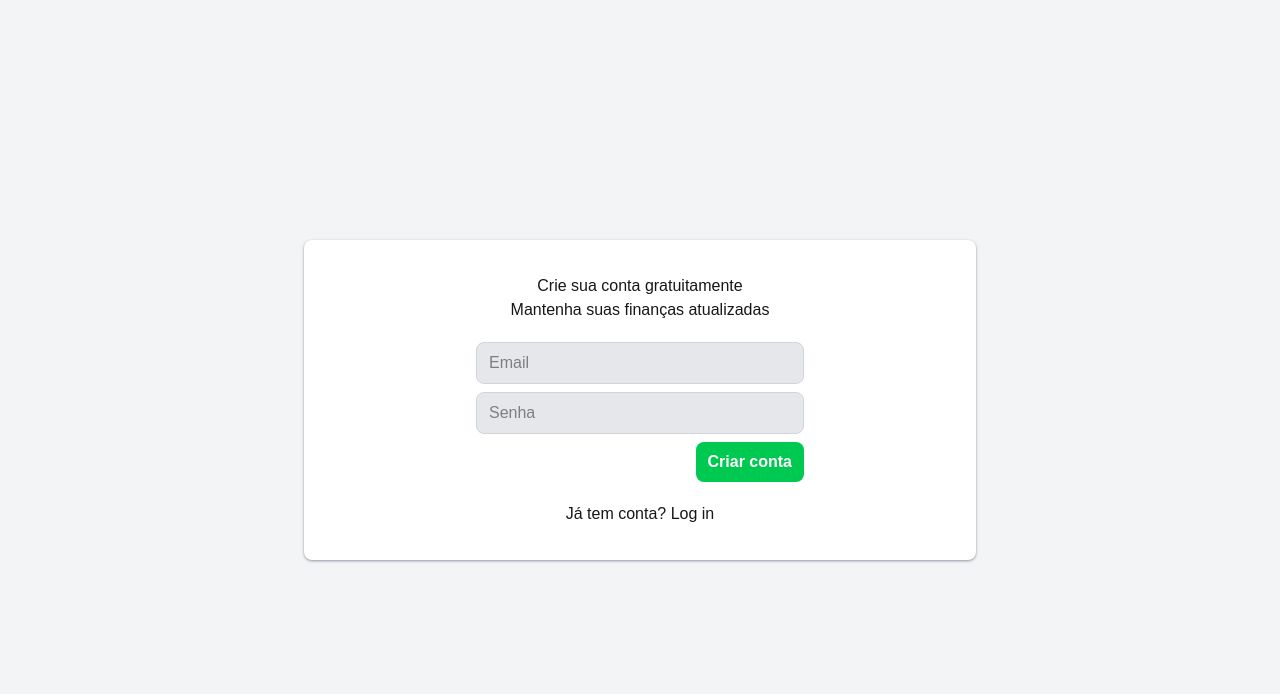
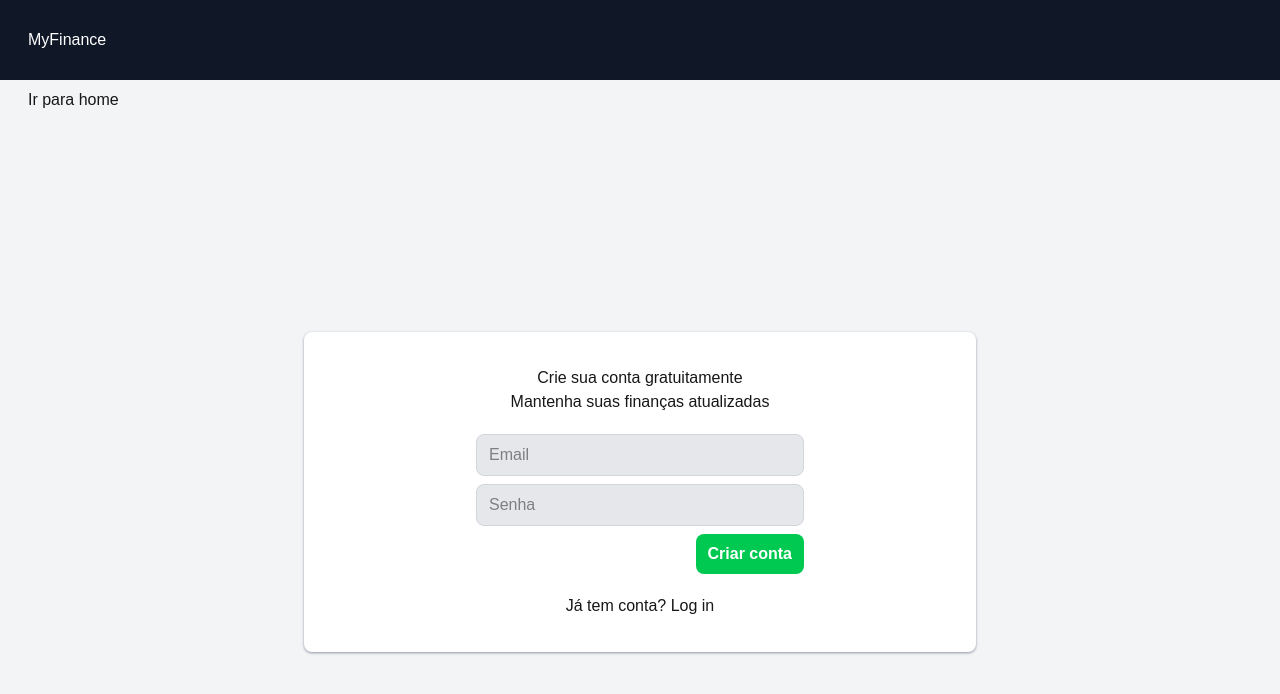
Before and after one commit to raoneinet/myfinance, a Next.js app: page /pages/signup in a window 1280 px wide. Shown: the top 694 px of the page. Built offline with nearby package versions, Linux system fonts and the light colour scheme; no server answers.

Commit message:
adding header and changing button structure

```diff
--- a/src/app/page.tsx
+++ b/src/app/page.tsx
@@ -5,10 +5,13 @@ import { WelcomePage } from "./pages/welcome/welcome"
 import { SignedIn } from "@/components/signedin"
 import { SignedOut } from "@/components/signedout"
 import SignInAndOutButtons from "@/components/signInandOutButtons"
+import { Header } from "@/views/header"
 
 const Page = () => {
   const [user, loading, error] = useAuthState(auth)
   return (
+    <>
+      <Header />
       <div className="w-full h-screen">
         {user &&
           <SignedIn>
@@ -21,6 +24,7 @@ const Page = () => {
           </SignedOut>
         }
       </div>
+    </>
   )
 }
 
--- a/src/app/pages/login/page.tsx
+++ b/src/app/pages/login/page.tsx
@@ -1,11 +1,17 @@
 "use client"
 import LoginForm from "@/components/loginForm"
+import { Header } from "@/views/header"
+import GoToHomeButton from "@/components/goToHomeBtn"
 import Link from "next/link"
 
-const Login = ()=>{
+const Login = () => {
     return (
+        <>
+            <Header />
             <div className="w-full h-screen flex justify-center items-center p-2 bg-gray-100">
-            <div className="flex flex-col justify-center items-center p-5 w-2xl h-80 bg-white rounded-lg shadow shadow-gray-400">
+                <div className="container h-full px-5 mx-auto flex flex-col">
+                    <GoToHomeButton/>
+                    <div className="mx-auto my-auto flex flex-col justify-center items-center p-5 w-2xl h-80 bg-white rounded-lg shadow shadow-gray-400">
                         <div>
                             <p>Faça login e gerencie suas finanças</p>
                         </div>
@@ -15,6 +21,8 @@ const Login = ()=>{
                         </div>
                     </div>
                 </div>
+            </div>
+        </>
     )
 }
 
--- a/src/app/pages/signup/page.tsx
+++ b/src/app/pages/signup/page.tsx
@@ -1,12 +1,18 @@
 "use client"
 import Link from "next/link"
 import SignupForm from "@/components/signupForm"
+import { Header } from "@/views/header"
+import GoToHomeButton from "@/components/goToHomeBtn"
 
 
-const Signup = ()=>{
+const Signup = () => {
     return (
+        <>
+            <Header />
             <div className="w-full h-screen flex justify-center items-center p-2 bg-gray-100">
-            <div className="flex flex-col justify-center items-center p-5 w-2xl h-80 bg-white rounded-lg shadow shadow-gray-400">
+                <div className="container h-full px-5 mx-auto flex flex-col">
+                    <GoToHomeButton />
+                    <div className="m-auto flex flex-col justify-center items-center p-5 w-2xl h-80 bg-white rounded-lg shadow shadow-gray-400">
                         <div className="text-center">
                             <p>Crie sua conta gratuitamente</p>
                             <p>Mantenha suas finanças atualizadas</p>
@@ -17,6 +23,8 @@ const Signup = ()=>{
                         </div>
                     </div>
                 </div>
+            </div>
+        </>
     )
 }
 
--- /dev/null
+++ b/src/components/goToHomeBtn.tsx
@@ -0,0 +1,9 @@
+import Link from "next/link"
+
+const GoToHomeButton = ()=>{
+    return (
+        <Link href="/" className="place-self-start">Ir para home</Link>
+    )
+}
+
+export default GoToHomeButton
--- a/src/views/header.tsx
+++ b/src/views/header.tsx
@@ -1,11 +1,11 @@
 "use client"
 import { useAuthState } from "react-firebase-hooks/auth"
-import {auth} from "@/app/firebase"
+import { auth } from "@/app/firebase"
 import { signOut } from "firebase/auth"
 import { useRouter } from "next/navigation"
 import SignOutButton from "@/components/signOutButton"
 
-export const Header = ()=>{
+export const Header = () => {
 
     const router = useRouter()
     const [user] = useAuthState(auth)
@@ -16,15 +16,17 @@ export const Header = ()=>{
         <header className="w-full px-2 py-3 bg-gray-900 h-20 text-white">
             <div className="container px-5 flex justify-between items-center h-full">
                 <div>MyFinance</div>
+                {user &&
                     <div className="flex gap-3">
                         <div>{user?.email}</div>
                         <div>
                             <SignOutButton
                                 auth={auth}
                                 router={router}
-                            signOut={signOut}/>
+                                signOut={signOut} />
                         </div>
                     </div>
+                }
             </div>
         </header>
     )
```
Lines whose indentation alone changed are shown as unchanged.
